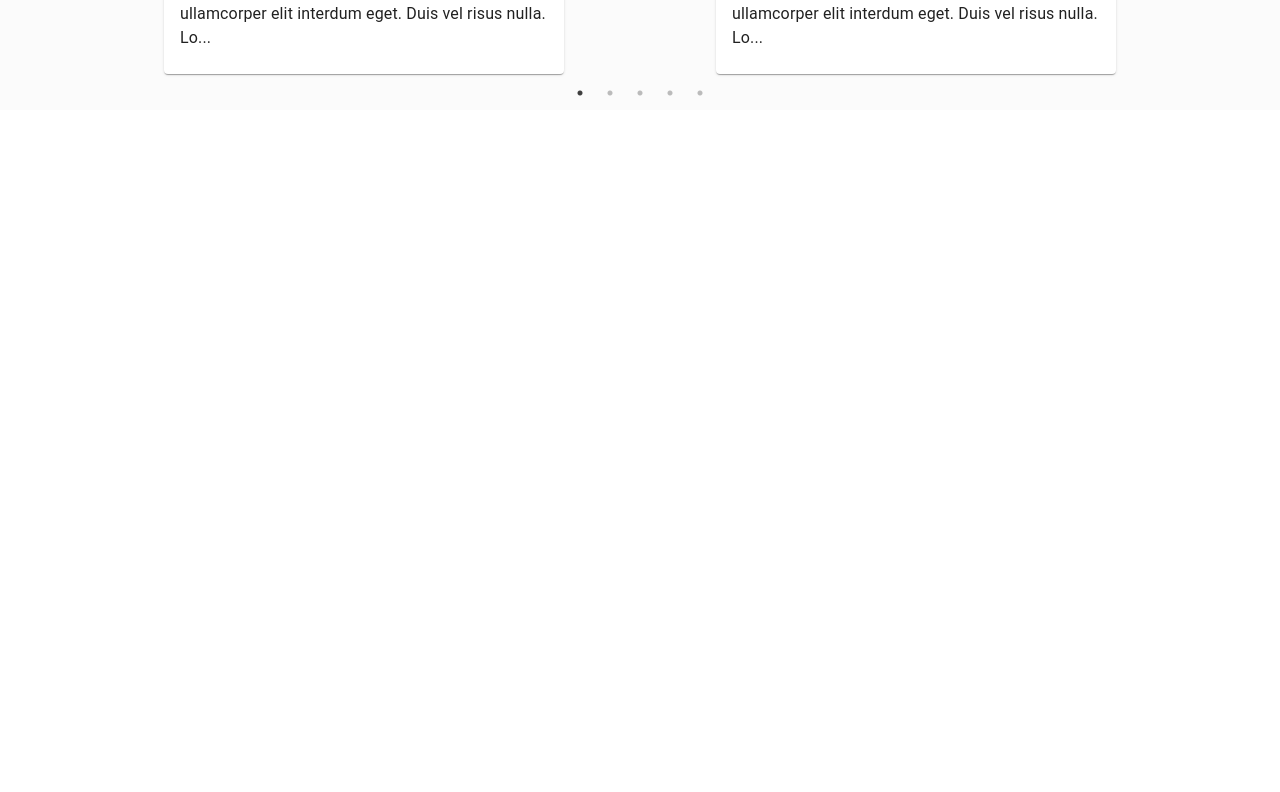
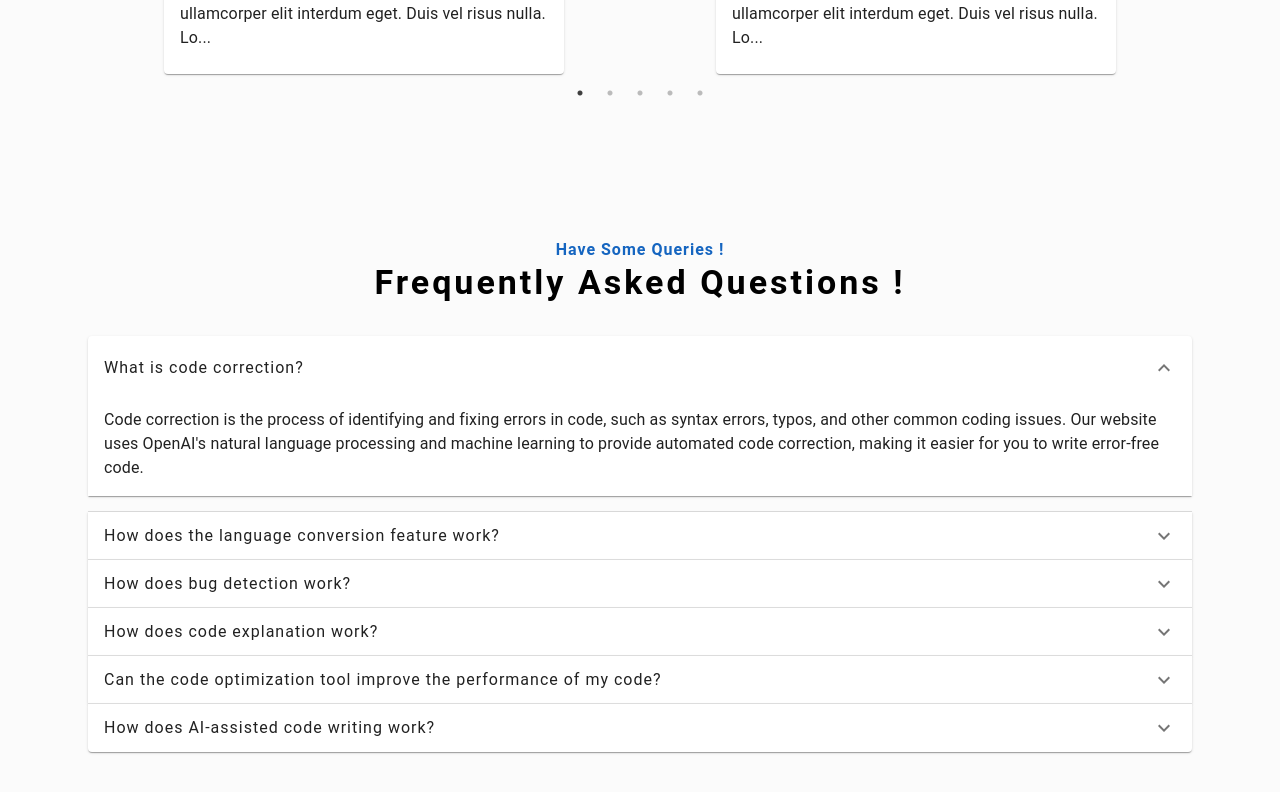
Before and after one commit to ArslanJajja1/my-code-buddy, a React (Vite) app in the folder client/: page / in a window 1280 px wide. Shown: the part 3772-4564 px from the top of the page. Before the commit the page ends 3946 px from the top, so only its background shows below. Built offline with nearby package versions, Linux system fonts and the light colour scheme; a web font is replaced by a local one.

Commit message:
faq section implementation

```diff
--- /dev/null
+++ b/client/src/components/FAQ/FAQ.tsx
@@ -0,0 +1,71 @@
+import * as React from "react";
+import { Container, Typography, Box } from "@mui/material";
+import Headings from "../Headings/Headings";
+import { faqData } from "../../data/data";
+import ExpandMoreIcon from "@mui/icons-material/ExpandMore";
+import Accordion from "@mui/material/Accordion";
+import AccordionSummary from "@mui/material/AccordionSummary";
+import AccordionDetails from "@mui/material/AccordionDetails";
+
+export default function FAQ() {
+  const [expanded, setExpanded] = React.useState<string | false>("panel1");
+
+  const handleChange =
+    (panel: string) => (event: React.SyntheticEvent, newExpanded: boolean) => {
+      setExpanded(newExpanded ? panel : false);
+    };
+
+  return (
+    <Container maxWidth="xl" sx={{ py: 8, width: "90%" }}>
+      <Headings
+        heading1="Have Some Queries"
+        heading2="Frequently Asked Questions"
+      />
+      <Box sx={{ pt: 4 }}>
+        {faqData.map(({ question, answer }, index) => (
+          <Accordion
+            expanded={expanded === `panel${index + 1}`}
+            onChange={handleChange(`panel${index + 1}`)}
+          >
+            <AccordionSummary
+              aria-controls={`panel${index + 1}d-content`}
+              id={`panel${index + 1}d-header`}
+              expandIcon={<ExpandMoreIcon />}
+            >
+              <Typography component='h3' sx={{letterSpacing:'1px'}}>{question}</Typography>
+            </AccordionSummary>
+            <AccordionDetails>
+              <Typography variant="body1" component='p'>{answer}</Typography>
+            </AccordionDetails>
+          </Accordion>
+        ))}
+      </Box>
+      {/* <Accordion expanded={expanded === 'panel2'} onChange={handleChange('panel2')}>
+        <AccordionSummary aria-controls="panel2d-content" id="panel2d-header">
+          <Typography>Collapsible Group Item #2</Typography>
+        </AccordionSummary>
+        <AccordionDetails>
+          <Typography>
+            Lorem ipsum dolor sit amet, consectetur adipiscing elit. Suspendisse
+            malesuada lacus ex, sit amet blandit leo lobortis eget. Lorem ipsum dolor
+            sit amet, consectetur adipiscing elit. Suspendisse malesuada lacus ex,
+            sit amet blandit leo lobortis eget.
+          </Typography>
+        </AccordionDetails>
+      </Accordion>
+      <Accordion expanded={expanded === 'panel3'} onChange={handleChange('panel3')}>
+        <AccordionSummary aria-controls="panel3d-content" id="panel3d-header">
+          <Typography>Collapsible Group Item #3</Typography>
+        </AccordionSummary>
+        <AccordionDetails>
+          <Typography>
+            Lorem ipsum dolor sit amet, consectetur adipiscing elit. Suspendisse
+            malesuada lacus ex, sit amet blandit leo lobortis eget. Lorem ipsum dolor
+            sit amet, consectetur adipiscing elit. Suspendisse malesuada lacus ex,
+            sit amet blandit leo lobortis eget.
+          </Typography>
+        </AccordionDetails>
+      </Accordion> */}
+    </Container>
+  );
+}
--- a/client/src/pages/Home/Home.tsx
+++ b/client/src/pages/Home/Home.tsx
@@ -4,6 +4,7 @@ import Features from '../../components/Features/Fearures'
 import Usecases from '../../components/Usecases/Usecases'
 import Pricing from '../../components/Pricing/Pricing'
 import Review from '../../components/Reviews/Review'
+import FAQ from '../../components/FAQ/FAQ'
 
 const Home = () => {
   return (
@@ -14,6 +15,7 @@ const Home = () => {
       <Features />
       <Pricing />
       <Review />
+      <FAQ />
     </>
   )
 }
```
